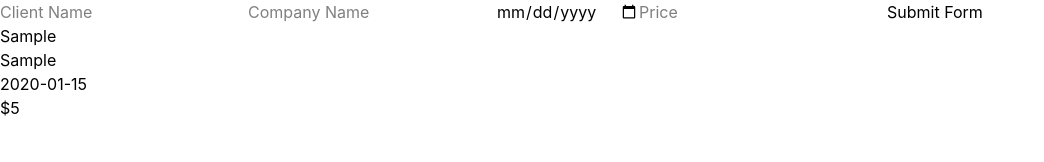
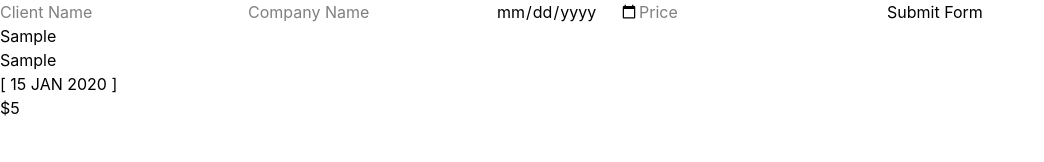
Before and after one commit to Hoss008/invoice-system-for-my-agency, a React app in the folder App/: page / in a window 1280 px wide. Both pictures are taken after typing "Sample", "Sample", "2020-01-15", "5" into the empty fields and a click on the button "Submit Form". Shown: the top 162 px of the page, without its empty margins (0-1044 px from the left). Built offline with nearby package versions, Linux system fonts and the light colour scheme; the HTML template or start-up script is replaced by a standard one.

Commit message:
date foramt

```diff
--- a/App/src/components/InvoiceForm.jsx
+++ b/App/src/components/InvoiceForm.jsx
@@ -45,8 +45,20 @@ function InvoiceForm() {
       {state?.success && (
         <>
           <p>{state.clientName}</p>
-          <p>{state.companyName}</p>
-          <p>{state.date}</p>
+          {state?.companyName && <p>{state.companyName}</p>}
+          {state?.date && (
+            <p>
+              {(() => {
+                const date = new Date(state.date);
+                const day = String(date.getDate()).padStart(2, "0");
+                const month = date
+                  .toLocaleString("en-US", { month: "short" })
+                  .toUpperCase();
+                const year = date.getFullYear();
+                return `[ ${day} ${month} ${year} ]`;
+              })()}
+            </p>
+          )}
           <p>${state.price}</p>
         </>
       )}
```
